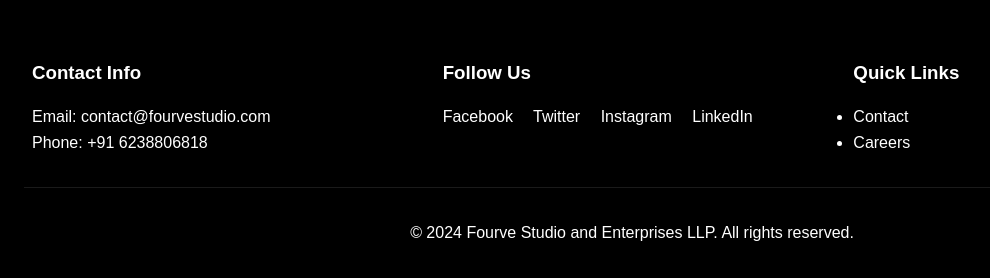
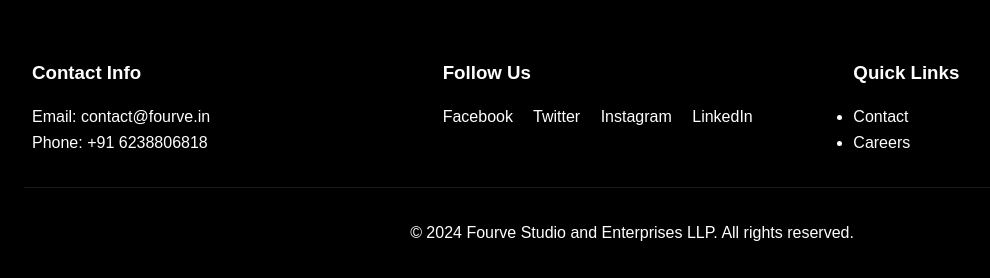
Before and after one commit to abinroy04/Fourve, a Flask app: page /admin/dashboard in a window 1280 px wide. Shown: the part 806-1084 px from the top of the page, without its empty margins (8-998 px from the left). Run offline with Flask 3, Linux system fonts and the light colour scheme; the visitor is signed in with stand-in values (Sample User, id 1); data that the repository does not hold is empty.

Commit message:
Update base.html

```diff
--- a/templates/base.html
+++ b/templates/base.html
@@ -89,7 +89,7 @@
         <div class="footer-content">
             <div class="footer-section">
                 <h3>Contact Info</h3>
-                <p>Email: contact@fourvestudio.com</p>
+                <p>Email: contact@fourve.in</p>
                 <p>Phone: +91 6238806818</p>
             </div>
             <div class="footer-section">
```
